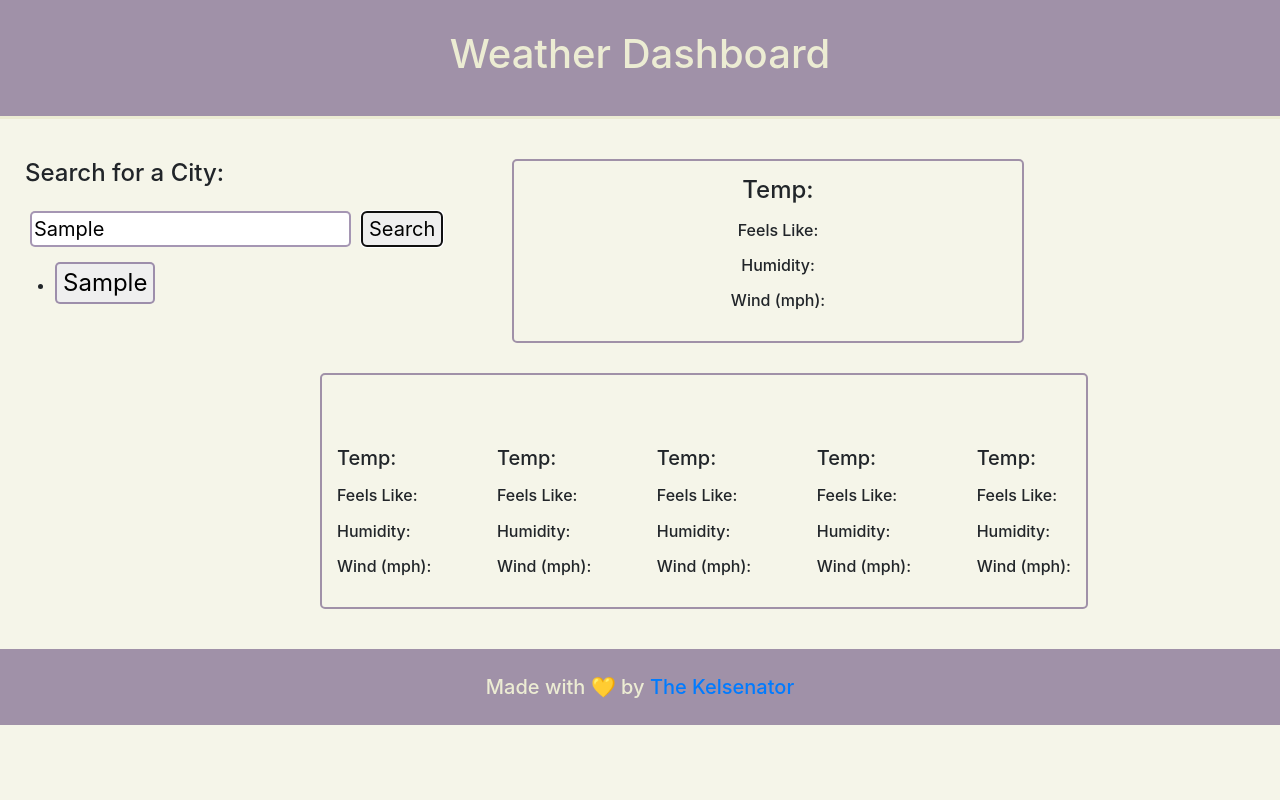
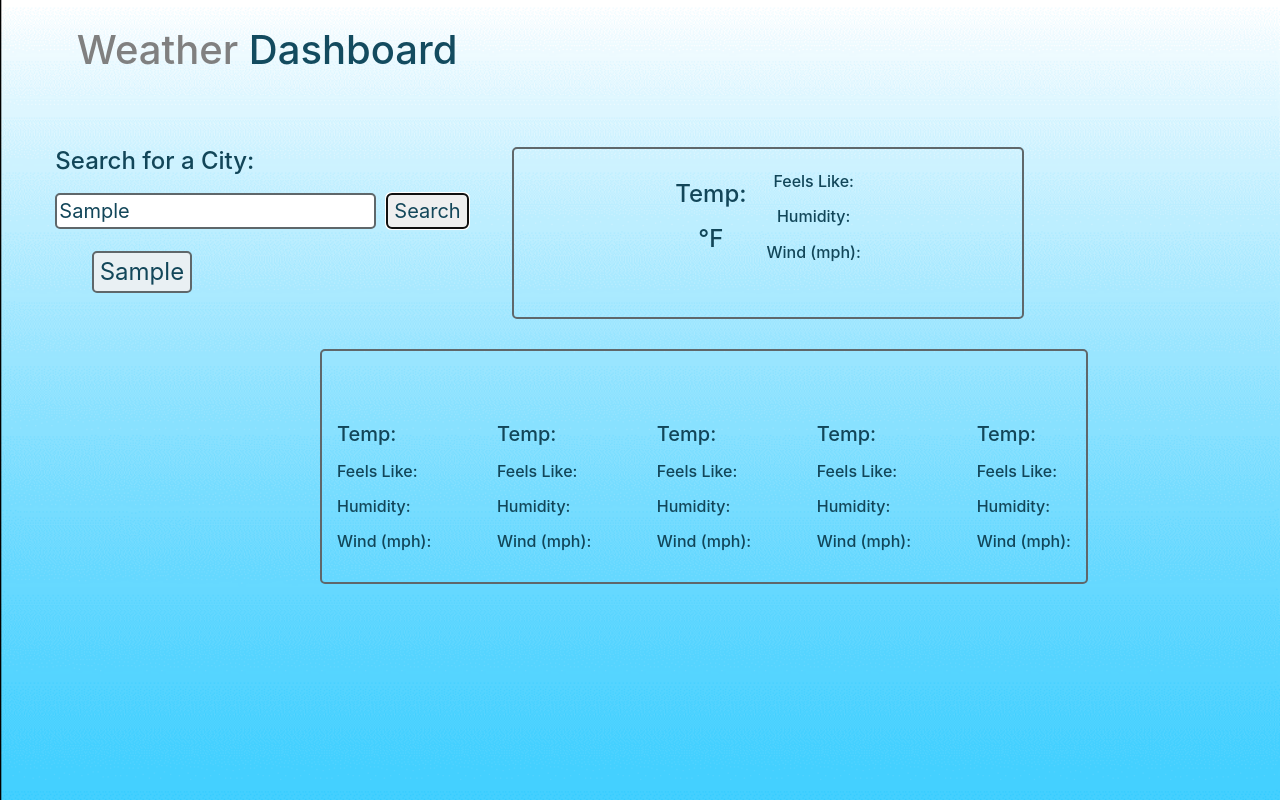
Before and after one commit to TheKelsenator/Server-Side-API-Weather-Dashboard-06, a plain HTML site: page index.html in a window 1280 px wide. Both pictures are taken after typing "Sample" into the empty fields and a click on the button "Search". Drawn offline with nearby package versions, Linux system fonts and the light colour scheme; no server answers.

Commit message:
css update + search state initials + js buttons

```diff
--- a/assets/script.js
+++ b/assets/script.js
@@ -1,12 +1,27 @@
 let searchButton = $('#search-button');
+let searchBar = $('#search-bar');
+
+console.log("Search button:", searchButton);
+console.log("Search bar:", searchBar);
 
 let getWeatherData = () => {
+  console.log("getWeatherData function called");
   let citySearch = $('#search-bar').val();
-  let apiURL = "api.openweathermap.org"; // Main Weather API URL
+  console.log("City search:", citySearch);
+  // let apiURL = "api.openweathermap.org"; // Main Weather API URL
   let userSearch = citySearch;
   let APIKey = "107d1fdb9fa2b933ecc98f2db7577eeb";
-  let weatherApiInformation = "https://api.openweathermap.org/data/2.5/weather?q=" + userSearch + "&appid=" + APIKey + '&units=imperial'; // API parameters that allows user to receive weather info
-  let date = dayjs().format('dddd MMMM D, YYYY');
+
+  // let stateAbbreviation = usStateCodes.getStateCodeByStateName(userSearch);
+  // if (!stateAbbreviation) {
+  //   userSearch = usStateCodes.getStateNameByStateCodes(citySearch);
+  // } else {
+  //   userSearch = stateAbbreviation;
+  // }
+
+  let weatherApiInformation = "https://api.openweathermap.org/data/2.5/weather?q=" + userSearch + "&appid=" + APIKey + '&units=imperial';
+  // API parameters that allows user to receive weather info
+  let date = dayjs().format('ddd - MMM D, YYYY');
 
   let li = document.createElement('li');
   let hist = document.createElement('button');
@@ -78,7 +93,25 @@ let getWeatherData = () => {
           $('.humidity-5').text(data.list[4].main.humidity);
           $('.wind-5').text(data.list[4].wind.speed);
         })
+
+        .catch(function (error) {
+          console.error('Error fetching forcast data:', error);
+        });
+    })
+    .catch(function (error) {
+      console.error('Error fetching weather data:', error);
     });
 };
 
-searchButton.on('click', getWeatherData);
+searchButton.on('click', function() {
+  console.log("Search button clicked");
+  getWeatherData();
+});
+
+searchBar.on('keypress', function(event) {
+  console.log("Keypress event detected");
+  if (event.key === 'Enter') {
+    console.log("Enter key pressed");
+    getWeatherData();
+  }
+});
--- a/assets/style.css
+++ b/assets/style.css
@@ -3,37 +3,53 @@
 }
 
 body {
-  position: relative;
-  background-color: rgb(245, 245, 233);
+  background-image: url('../images/gradient-background.gif');
+  background-repeat: no-repeat;
+  background-attachment: fixed;
+  background-size: 100%;
+}
+
+main {
+  color: #124659;
 }
 
 header {
   display: flex;
-  justify-content: center;
-  text-align: center;
-  padding: 30px;
-  color: rgb(236, 236, 211);
-  background-color: rgba(76, 47, 104, 0.5);
-  border-bottom: 3px solid;
+  margin-left: 4%;
+  padding: 2%;
+}
+
+.weather {
+  color: grey;
+}
+
+.dashboard {
+  color: #134b5f;
+}
+
+h4.city {
+  margin-left: 9%;
 }
 
 .search {
   display: flex;
   flex: row;
   float: left;
-  margin: 15px;
+  margin: 2% 0 3% 9%;
 }
 
 #search-bar {
+  color: #124659;
   font-size: 20px;
   margin-right: 10px;
-  border: 2px solid rgba(76, 47, 104, 0.5);
+  border: 2px solid #5f676a;
   border-radius: 5px;
 }
 
 #search-button {
   font-size: 20px;
-  border: 2px solid rgba(76, 47, 104, 0.5);
+  color: #124659;
+  border: 2px solid #5f676a;
   border-radius: 5px;
 }
 
@@ -41,9 +57,15 @@ header {
   display: flex;
   flex: column;
   font-size: 24px;
-  border: 2px solid rgba(76, 47, 104, 0.5);
+  color: #124659;
+  background-color: #e9f0f3;
+  border: 2px solid #5f676a;
   border-radius: 5px;
-  margin-bottom: 10px;
+  margin: 2% 0 2% 9%;
+}
+
+#history li {
+  list-style: none;
 }
 
 .left-side {
@@ -68,7 +90,7 @@ header {
   margin-top: 40px;
   margin-left: 40%;
   padding: 15px;
-  border: 2px solid rgba(76, 47, 104, 0.5);
+  border: 2px solid #5f676a;
   border-radius: 5px;
 }
 
@@ -87,14 +109,13 @@ header {
   padding-left: 20px;
 }
 
-
 .forcast-container {
   display: flex;
   flex: column;
   float: right;
   justify-content: space-between;
   width: 60%;
-  border: 2px solid rgba(76, 47, 104, 0.5);
+  border: 2px solid #5f676a;
   border-radius: 5px;
   margin: 15px;
   margin-right: 15%;
@@ -103,10 +124,8 @@ header {
 }
 
 .footer {
-  display: inline-block;
-  text-align: center;
+  display: flex;
   width: 100%;
-  padding: 10px;
-  color: rgb(236, 236, 211);
-  background-color: rgba(76, 47, 104, 0.5);
+  justify-content: end;
+  padding: 0 3% 1% 0;
 }
--- a/index.html
+++ b/index.html
@@ -11,7 +11,7 @@
 
   <body>
     <header>
-      <h1>Weather Dashboard</h1>
+      <h1 class="weather">Weather&nbsp;</h1> <h1 class="dashboard">Dashboard</h1>
       <br>
     </header>
 
@@ -33,12 +33,12 @@
             <div>
               <h4><p class="date"></p></h4>
             </div>
-            <h3 class="cityName"></h3>
+            <h4>Temp:<p class="temp"></p>&deg;F</h4>
             <img class="icon">
             <h6><p class="description"></p></h6>
           </div>
           <div class="current-info-right">
-            <h4>Temp: <p class="temp"></p></h4>
+            <h3 class="cityName"></h3>
             <h6>Feels Like: <p class="feels-like"></p></h6>
             <h6>Humidity: <p class="humidity"></p></h6>
             <h6>Wind (mph): <p class="wind"></p></h6>
@@ -93,15 +93,17 @@
           <h6>Wind (mph): <p class="wind-5"></p></h6>
         </div>
       </div>
+
+
     </main>
 
-    <footer class="footer">
+    <!-- <footer class="footer">
       <div class="text-center">
         <p>
           <h5>Made with 💛 by <a href="https://github.com/TheKelsenator">The Kelsenator</a></h5>
         </p>
       </div>
-    </footer>
+    </footer> -->
 
     <script
       src="https://cdn.jsdelivr.net/npm/dayjs@1.11.3/dayjs.min.js"
@@ -112,6 +114,7 @@
     <script src="./assets/script.js"></script>
     <script src="https://cdn.jsdelivr.net/npm/popper.js@1.14.3/dist/umd/popper.min.js" integrity="sha384-ZMP7rVo3mIykV+2+9J3UJ46jBk0WLaUAdn689aCwoqbBJiSnjAK/l8WvCWPIPm49" crossorigin="anonymous"></script>
     <script src="https://cdn.jsdelivr.net/npm/bootstrap@4.1.3/dist/js/bootstrap.min.js" integrity="sha384-ChfqqxuZUCnJSK3+MXmPNIyE6ZbWh2IMqE241rYiqJxyMiZ6OW/JmZQ5stwEULTy" crossorigin="anonymous"></script>
+    <script src="https://unpkg.com/us-state-codes/dist/index.umd.js"></script>
 
   </body>
 </html>
```
Also changed, not shown: images/Screenshot (06).png, images/gradient-background.gif (added). Lines whose indentation alone changed are shown as unchanged.
